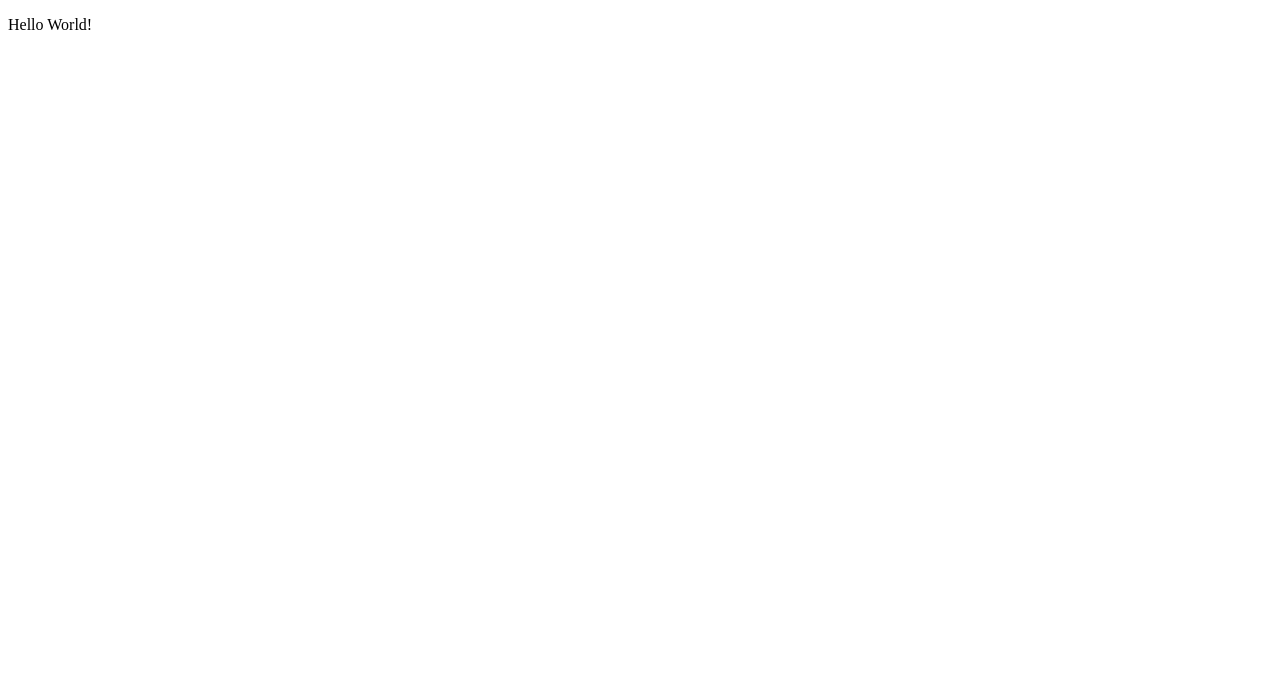
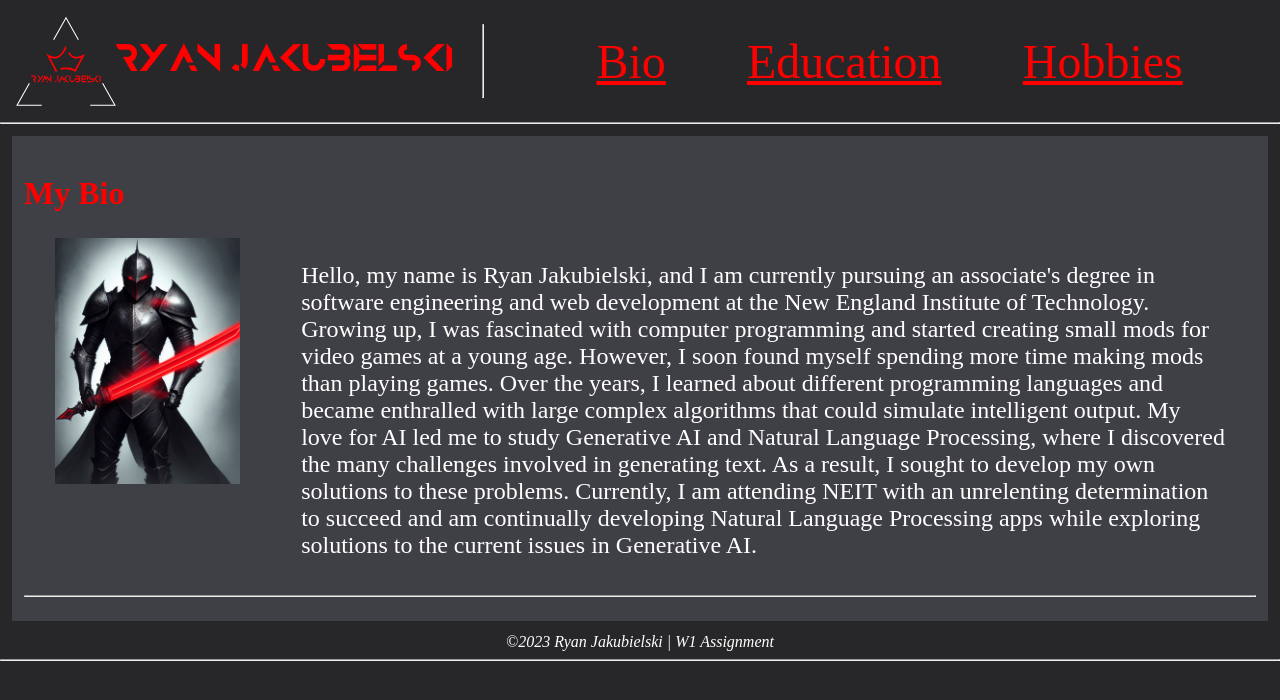
Before and after one commit to MyNameIsRyanJ/SE137, a plain HTML site: page w1/index.html in a window 1280 px wide. Drawn offline with Linux system fonts and the light colour scheme.

Commit message:
SE 137 W1 homework

```diff
--- a/w1/index.html
+++ b/w1/index.html
@@ -4,9 +4,136 @@
     <meta charset="UTF-8">
     <meta http-equiv="X-UA-Compatible" content="IE=edge">
     <meta name="viewport" content="width=device-width, initial-scale=1.0">
-    <title>Document</title>
+    <link rel="icon" href="images/logo.svg" type="image/icon type">
+    <title>Week 1|Bio Page</title>
+    <style>
+        @font-face {
+            font-family: 'Anurati';
+            src: url("fonts/Anurati-Regular.otf") format("opentype");
+        }
+
+        html, body {
+            margin: 0;
+            padding: 0;
+            font-family: Arial, Helvetica, sans-serif;
+            background: #27272a;
+            color: white;
+            font-family: "Libre Baskerville";
+        }
+        .hide {
+            display: none;
+        }
+        .box {
+            display: flex;
+            margin: .5em;
+            padding: .5em;
+        }
+        h1 {
+            display: flex;
+            flex-wrap: wrap;
+            align-content: center;
+            font-family: "Anurati";
+            color: red;
+            font-size: 32px;
+        }
+        #nav {
+            display: flex;
+            flex-basis: 60%;
+            justify-content: space-evenly;
+            font-size: 3em;
+            flex-wrap: wrap;
+            align-content: center;
+        }
+        a {
+            text-decoration: underline;
+            color: red;
+        }
+        a:hover {
+            color: white;
+        }
+        #footer {
+            text-align: center;
+        }
+        .content {
+            padding: .5em;
+            margin: .5em;
+            font-size: 24px;
+            background-color: #3f3f46;
+        }
+        h2 {
+            color: red;
+            font-size: 32px;
+        }
+        .flex {
+            display: flex;
+            justify-content: space-around;
+            flex-direction: row;
+        }
+        .length {
+            width: 75%;
+        }
+    </style>
 </head>
 <body>
-    <p>Hello World!</p>
+    <div class="box">
+        <img src="images/logo.svg" width="100" height="90">
+        <h1 class=""><strong>RYAN JAKUBIELSKI</strong></h1>
+        <hr>
+        <div id="nav">
+            <a href="#">Bio</a>
+            <a href="#">Education</a>
+            <a href="#">Hobbies</a>
+        </div>
+    </div>
+    <hr>
+    <div id="main">
+        <div id="bio" class="content">
+            <h2><b>My Bio</b></h2>
+            <div class="flex">
+                <img src="images/bio.png" alt="Edgy knight in black holding a glowing red sword." width="15%" height="15%">
+                <p class="length">Hello, my name is Ryan Jakubielski, and I am currently pursuing an associate's degree in software engineering and web development at the New England Institute of Technology. Growing up, I was fascinated with computer programming and started creating small mods for video games at a young age. However, I soon found myself spending more time making mods than playing games. Over the years, I learned about different programming languages and became enthralled with large complex algorithms that could simulate intelligent output. My love for AI led me to study Generative AI and Natural Language Processing, where I discovered the many challenges involved in generating text. As a result, I sought to develop my own solutions to these problems. Currently, I am attending NEIT with an unrelenting determination to succeed and am continually developing Natural Language Processing apps while exploring solutions to the current issues in Generative AI.</p>
+            </div>
+            <hr>
+        </div>
+        <div id="ed" class="content hide">
+            <h2>Schooling</h2>
+            <ul>
+                <li><a href="https://www.saintbernardschool.org/">Saint Bernard School</a></li>
+                <li>Three Rivers Community College</li>
+                <li>New England Institute of Technology</li>
+            </ul>
+            <hr>
+        </div>
+        <div id="hobbies" class="content hide">
+            <h2>Hobbies</h2>
+            <div class="flex">
+                <ol>
+                    <li>Programming</li>
+                    <li>Artificial Intelligence</li>
+                    <li>Video Games</li>
+                </ol>
+                <img src="images/hobbies.png" alt="Three distinguished wombat gentlemen playing chess." width="25%" height="25%">
+            </div>
+            <hr>
+        </div>
+        <div id="footer">
+            <i>©2023</i> <em>Ryan Jakubielski | W1 Assignment</em>
+        </div>
+    </div>
+    <hr>
+    <script>
+        var a = document.querySelectorAll(`#nav a`);
+
+        for (let i = 0; i < a.length; i++) {
+            a[i].addEventListener(`click`, function (e) {
+                e.preventDefault();
+                var div = document.querySelectorAll(`.content`);
+                for (let j = 0; j < div.length; j++) {
+                    div[j].classList.add(`hide`);
+                }
+                div[i].classList.remove(`hide`);
+            })
+        }
+    </script>
 </body>
 </html>
```
Also changed, not shown: w1/fonts/Anurati-Regular.otf (added), w1/images/bio.png (added), w1/images/hobbies.png (added), w1/images/logo.svg (added).
